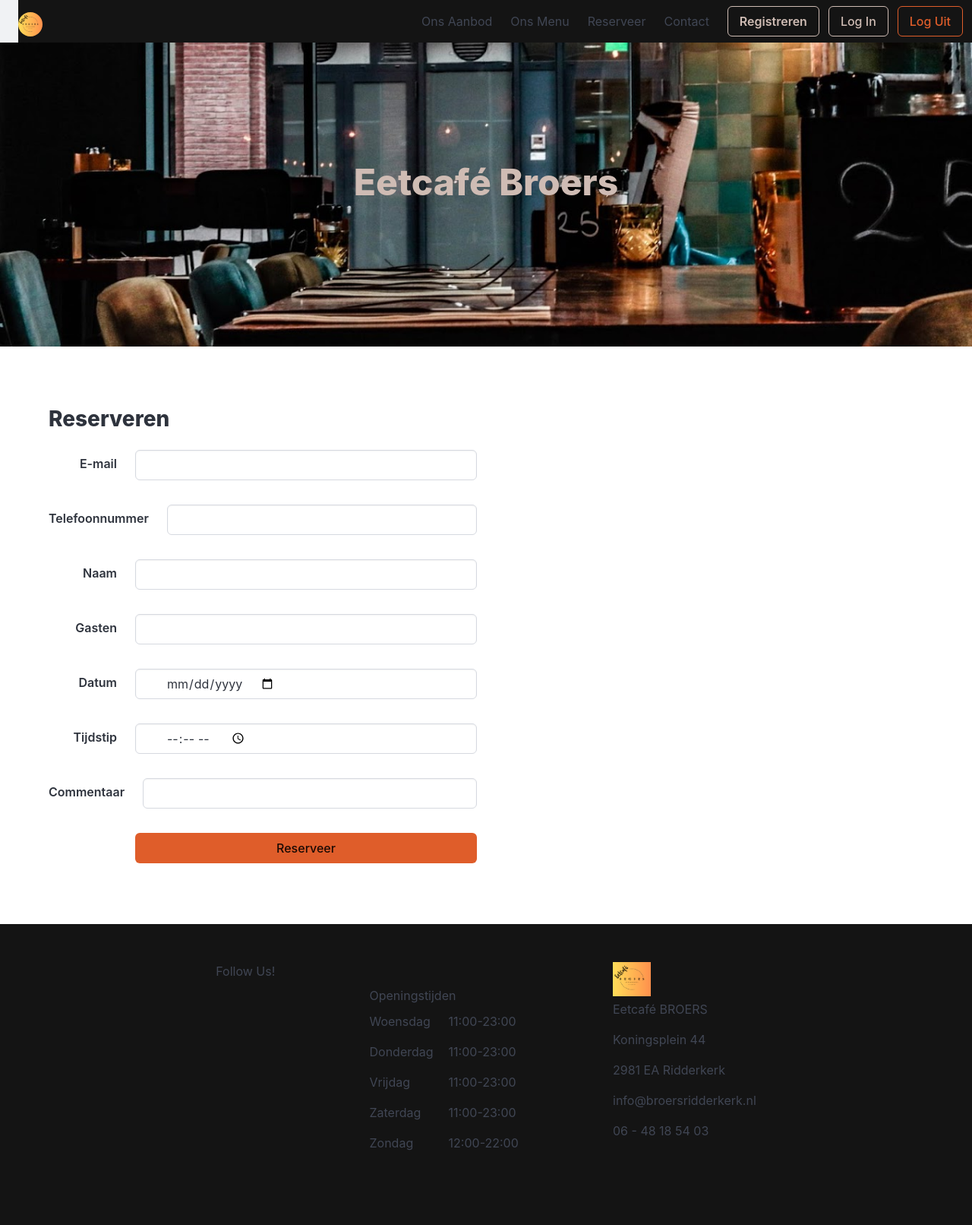
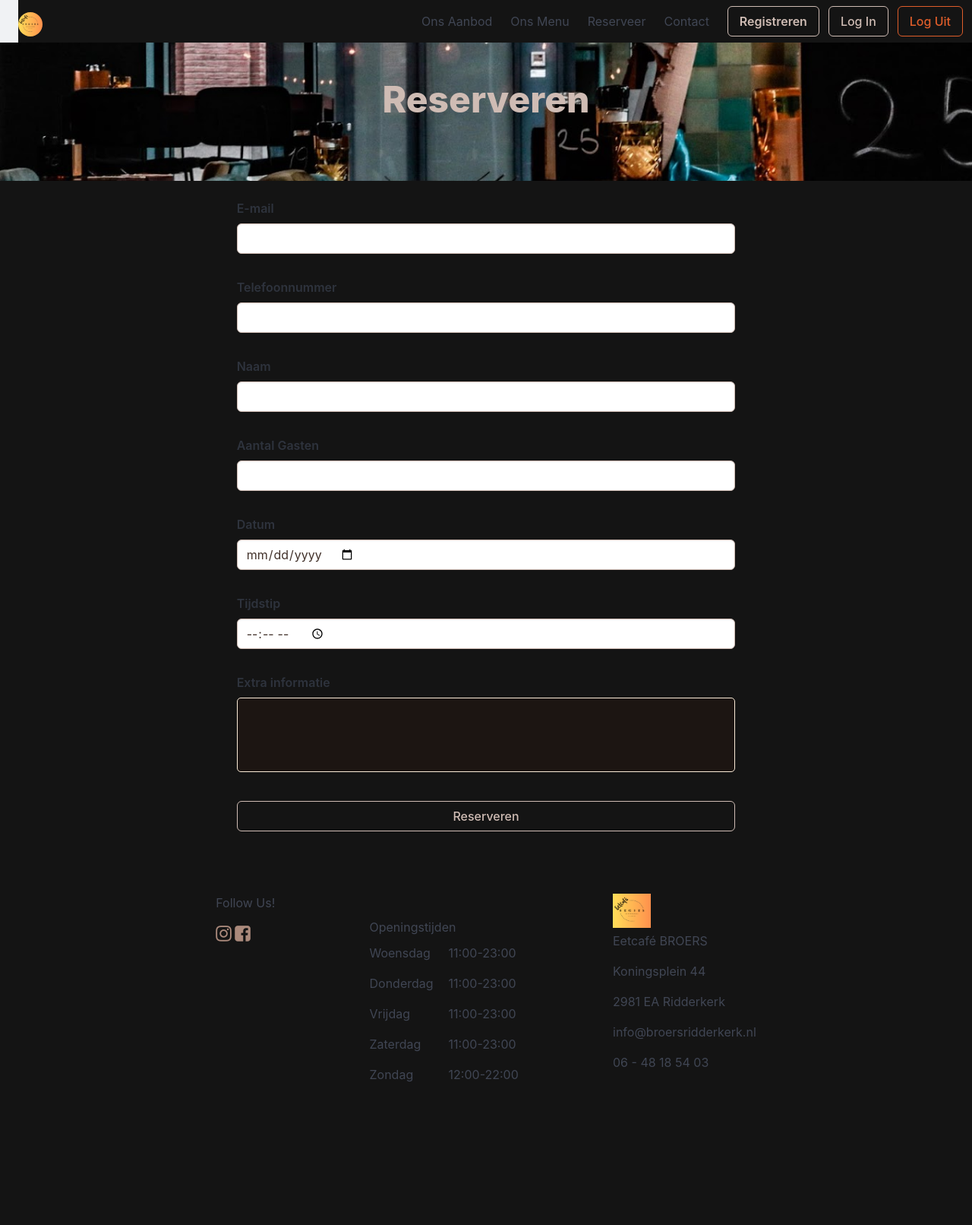
Before and after one commit to SukunaRaven/CLE2, a PHP site: page /reserveringen.php in a window 1280 px wide. Shown: the whole page at 76% size. After the commit the page ends 1423 px from the top, so only its background shows below. Run offline with PHP 8.4, Linux system fonts and the light colour scheme.

Commit message:
reservering aangemaakt

```diff
--- a/reserveringen.php
+++ b/reserveringen.php
@@ -45,7 +45,6 @@ if (isset($_POST['submit'])) {
     }
 
 
-
     if (empty($errors)) {
 
         // store the new user in the database.
@@ -81,6 +80,7 @@ if (isset($_POST['submit'])) {
             href="https://cdn.jsdelivr.net/npm/bulma@1.0.2/css/bulma.min.css"
     >
     <link rel="stylesheet" href="CSS/style.css">
+    <link rel="stylesheet" href="https://cdnjs.cloudflare.com/ajax/libs/font-awesome/4.7.0/css/font-awesome.min.css">
     <title>Broers Smaakmakers</title>
 </head>
 
@@ -144,165 +144,108 @@ if (isset($_POST['submit'])) {
 </nav>
 
 <header class="background-image is-primary is-medium">
-    <section class="hero is-halfheight">
+    <section class="hero is-height">
         <div class="hero-body">
             <div class="container has-text-centered">
-                <h1 class="title is-1 shadow has-text-link">Eetcafé Broers</h1>
+                <h1 class="title is-1 shadow has-text-link">Reserveren</h1>
             </div>
         </div>
     </section>
 </header>
 
-<section class="section">
-    <div class="container content">
-        <h2 class="title">Reserveren</h2>
+<main class="has-background-info pt-0">
 
+    <div class="container content is-flex is-justify-content-center">
         <section class="columns">
-            <form class="column is-6" action="" method="post">
-
+            <form class="column is-full" action="" method="post">
+<div class="pt-5"></div>
                 <!--email -->
-                <div class="field is-horizontal">
-                    <div class="field-label is-normal">
                 <label class="label" for="email">E-mail</label>
-                    </div>
-                    <div class="field-body">
-                        <div class="field">
-                            <div class="control has-icons-left">
-                                <input class="input" id="email" type="text" name="email"
+                <input class="input is-link" id="email" type="text" name="email"
                        value="<?= $email ?? '' ?>"/>
-                                <span class="icon is-small is-left"><i class="fas fa-envelope"></i></span>
-                            </div>
                 <p class="help is-danger">
                     <?= $errors['email'] ?? '' ?>
                 </p>
-                        </div>
-                    </div>
-                </div>
+                <!-- phonenumber -->
 
-                <!-- phonenumber -->
-                <div class="field is-horizontal">
-                    <div class="field-label is-normal">
                 <label class="label" for="phonenumber">Telefoonnummer</label>
-                    </div>
-                    <div class="field-body">
-                        <div class="field">
-                            <div class="control has-icons-left">
-                                <input class="input" id="phonenumber" type="text" name="phonenumber"
+                <input class="input is-link" id="phonenumber" type="text" name="phonenumber"
                        value="<?= $phonenumber ?? '' ?>"/>
-                                <span class="icon is-small is-left"><i class="fas fa-envelope"></i></span>
-                            </div>
                 <p class="help is-danger">
                     <?= $errors['phonenumber'] ?? '' ?>
                 </p>
-                        </div>
-                    </div>
-                </div>
 
                 <!-- name -->
-                <div class="field is-horizontal">
-                    <div class="field-label is-normal">
+
                 <label class="label" for="name">Naam</label>
-                    </div>
-                    <div class="field-body">
-                        <div class="field">
-                            <div class="control has-icons-left">
-                                <label for="name"></label><input class="input" id="name" type="text" name="name"
+                <label for="name"></label>
+                <input class="input is-link" id="name" type="text" name="name"
                        value="<?= $name ?? '' ?>"/>
-                                <span class="icon is-small is-left"><i class="fas fa-envelope"></i></span>
-                            </div>
                 <p class="help is-danger">
                     <?= $errors['name'] ?? '' ?>
                 </p>
-                        </div>
-                    </div>
-                </div>
 
                 <!-- Guests -->
-                <div class="field is-horizontal">
-                    <div class="field-label is-normal">
-                        <label class="label" for="guests">Gasten</label>
-                    </div>
-                    <div class="field-body">
-                        <div class="field">
-                            <div class="control has-icons-left">
-                                <input class="input" id="guests" type="text" name="guests"/>
-                                <span class="icon is-small is-left"><i class="fas fa-lock"></i></span>
-                            </div>
+
+                <label class="label" for="guests">Aantal Gasten</label>
+                <input class="input is-link" id="guests" type="text" name="guests"/>
                 <p class="help is-danger">
                     <?= $errors['guests'] ?? '' ?>
                 </p>
-                        </div>
-                    </div>
-                </div>
 
                 <!-- Date -->
-                <div class="field is-horizontal">
-                    <div class="field-label is-normal">
                 <label class="label" for="date">Datum</label>
-                    </div>
-                    <div class="field-body">
-                        <div class="field">
-                            <div class="control has-icons-left">
-                                <input class="input" id="date" type="date" name="date"/>
-                                <span class="icon is-small is-left"><i class="fas fa-lock"></i></span>
-                            </div>
+                <input class="input is-link" id="date" type="date" name="date"/>
+
                 <p class="help is-danger">
                     <?= $errors['date'] ?? '' ?>
                 </p>
-                        </div>
-                    </div>
-                </div>
 
                 <!-- time -->
-                <div class="field is-horizontal">
-                    <div class="field-label is-normal">
+
                 <label class="label" for="time">Tijdstip</label>
-                    </div>
-                    <div class="field-body">
-                        <div class="field">
-                            <div class="control has-icons-left">
-                                <input class="input" id="time" type="time" name="time"/>
-                                <span class="icon is-small is-left"><i class="fas fa-lock"></i></span>
-                            </div>
+                <input class="input is-link" id="time" type="time" name="time"/>
+
                 <p class="help is-danger">
                     <?= $errors['time'] ?? '' ?>
                 </p>
-                        </div>
-                    </div>
-                </div>
 
-                <!-- comments -->
-                <div class="field is-horizontal">
-                    <div class="field-label is-normal">
-                        <label class="label" for="comments">Commentaar</label>
-                    </div>
-                    <div class="field-body">
-                        <div class="field">
-                            <div class="control has-icons-left">
-                                <input class="input" id="comments" type="text" name="comments"/>
-                                <span class="icon is-small is-left"><i class="fas fa-lock"></i></span>
-                            </div>
+                <!-- Extra informatie -->
+
+                <label class="label" for="comments">Extra informatie</label>
+
+                <textarea class="is-normal textArea" cols="89" rows="6" name="extra-information"></textarea>
+
                 <p class="help is-danger">
-                                <?= $errors['comments'] ?? '' ?>
+                    <?= $errors['extra-information'] ?? '' ?>
                 </p>
-                        </div>
-                    </div>
+
+                <!-- Submit -->
+
+                        <button class="button is-link is-outlined is-fullwidth" type="submit" name="submit">Reserveren
+                        </button>
+
+
+        </section>
     </div>
 
 
-                <!-- Submit -->
-                <div class="field is-horizontal">
-                    <div class="field-label is-normal"></div>
-                    <div class="field-body">
-                        <button class="button is-primary is-fullwidth" type="submit" name="submit">Reserveer</button>
-                    </div>
-                </div>
-
-            </form>
+</main>
 </section>
 
-    </div>
-</section>
+<style>
+    .textArea {
+        border: antiquewhite solid 1px;
+        border-radius: 5px;
+        max-width: 656.73px;
+        background-color: #1C1512;
+        resize: none;
+    }
+
+    .inputDesign {
+
+    }
+</style>
 
 <footer class="has-background-info">
     <div class="footerRow">
@@ -310,9 +253,7 @@ if (isset($_POST['submit'])) {
             <a href="https://www.instagram.com/broers.ridderkerk">
                 <i class="fa fa-instagram" style="font-size:24px"></i>
             </a>
-            <a href="https://www.tiktok.com/@broers.ridderkerk">
-                <i class="fa-brands fa-tiktok" style="font-size:24px"></i>
-            </a>
+
             <a href="https://www.facebook.com/profile.php?id=61562490741128">
                 <i class="fa fa-facebook-square" style="font-size:24px"></i>
             </a>
```
Lines whose indentation alone changed are shown as unchanged.
